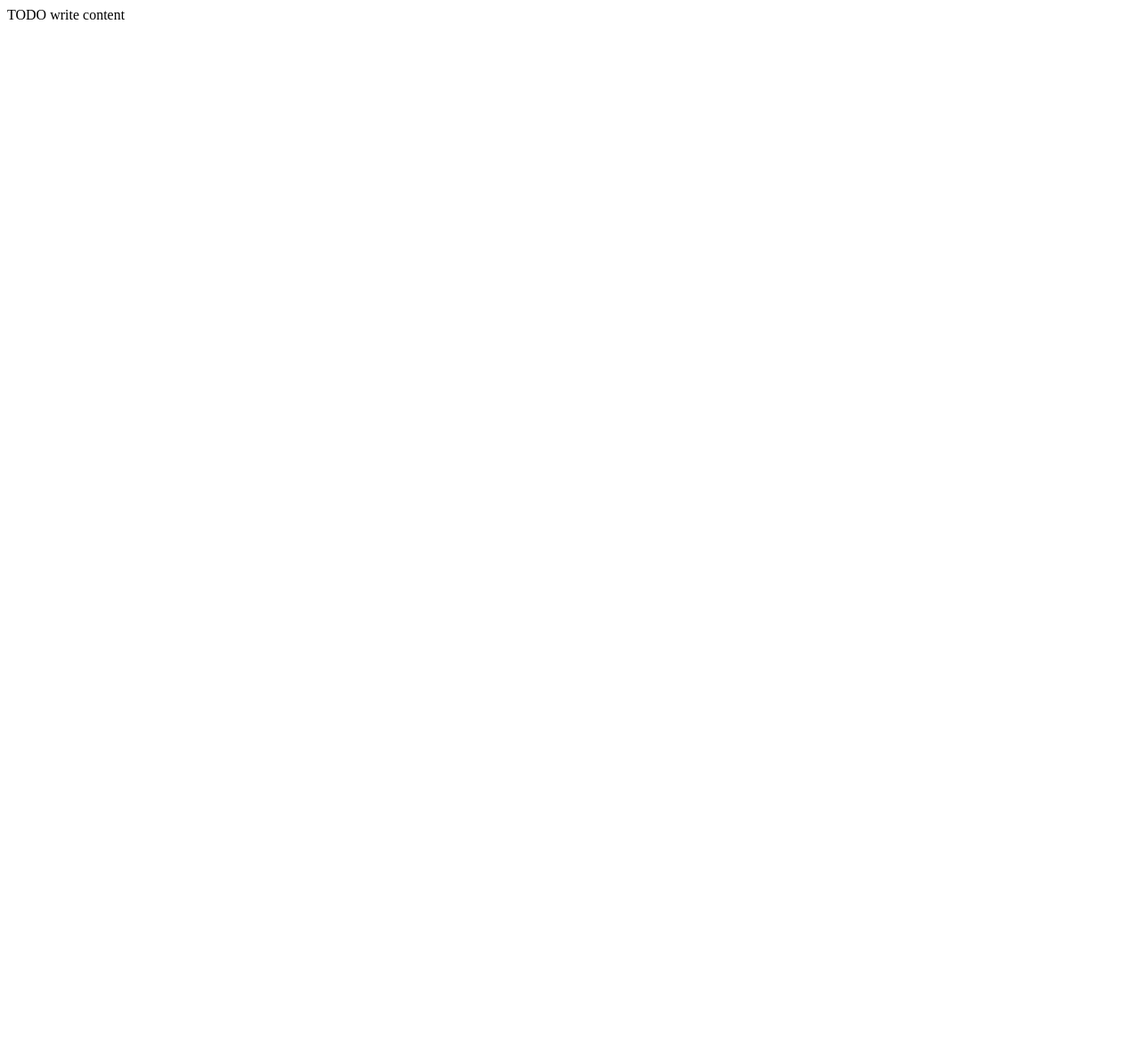
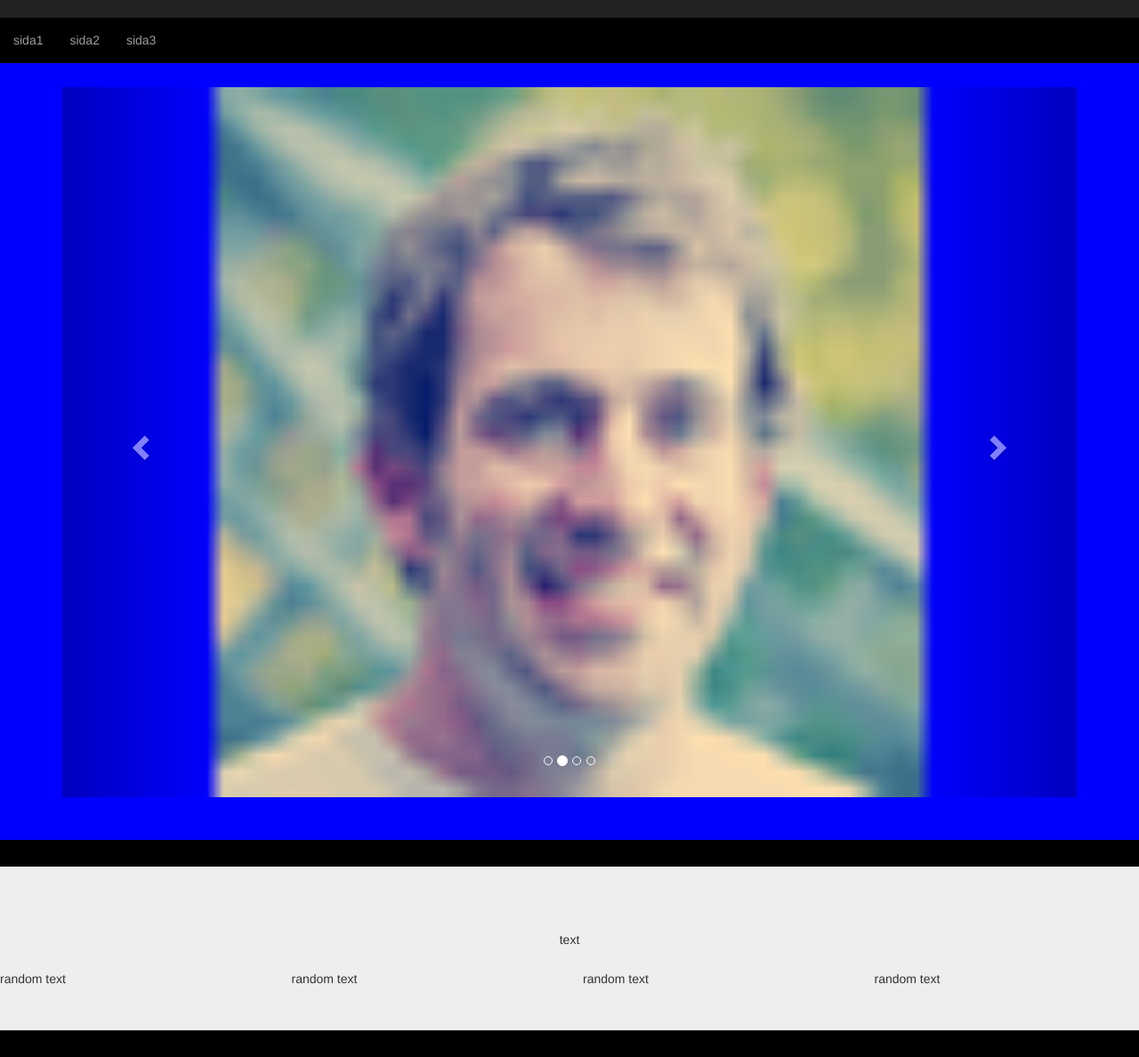
Before and after one commit to dlufr06/hack, a website: page Ludvig.html in a window 1280 px wide. Shown: the whole page at 89% size. Before the commit the page ends 800 px from the top, so only its background shows below. Drawn offline with nearby package versions, Linux system fonts and the light colour scheme.

Commit message:
uppdaterade ludvig.html

```diff
--- a/Ludvig.html
+++ b/Ludvig.html
@@ -9,8 +9,139 @@ and open the template in the editor.
         <title>TODO supply a title</title>
         <meta charset="UTF-8">
         <meta name="viewport" content="width=device-width, initial-scale=1.0">
-    </head>
-    <body>
-        <div>TODO write content</div>
-    </body>
+        <link rel='shortcut icon' type='image/x-icon' href='favicon.ico' />
+    <!-- The above 3 meta tags *must* come first in the head; any other head content must come *after* these tags -->
+
+ <style>
+  .carousel-inner > .item > img,
+  .carousel-inner > .item > a > img {
+      width: 70%;
+      margin: auto;
+  }
+  </style>
+    <!-- Bootstrap -->
+    <link href="bower_components/bootstrap/dist/css/bootstrap.min.css" rel="stylesheet">
+    <style>
+        body{
+            padding-top: 50px;
+        }
+
+
+    </style>
+     </head>
+     <body style="background-color: black">
+      <header>
+          <nav class="navbar navbar-inverse navbar-fixed-top navbar-inverset">
+              <div class="container" >
+                  <br>
+
+              </div>
+                  <div class="navbar-header">
+<!--                      <a href="" class="navbar-brand">T4</a>-->
+                      <button class="navbar-toggle" data-toggle="collapse" data-target="#content-nav">
+                          <span class="icon-bar"></span>
+                          <span class="icon-bar"></span>
+                          <span class="icon-bar"></span>
+                      </button>
+
+                  </div>
+                  <div style="background-color: black" class="collapse navbar-collapse" id="content-nav">
+                   <!-- innehållet-->
+
+                   <!--Vanliga länkar -->
+                   <ul class="nav navbar-nav">
+
+                       <li> <a href="">sida1</a></li>
+                        <li><a href="">sida2</a></li>
+                       <li> <a href="">sida3</a></li>
+                       <!--
+-->                   </ul>
+                   <!-- vanlig text-->
+<!--                   <p class="navbar-text navbar-right">Inloggad som Ludvig</p>-->
+<!--                   <form class="navbar-form navbar-right" role="search">
+                       <div class="form-group has-feedback">
+                           <input type="text" class="form-control" placeholder="Search this site" />
+                           <span class="glyphicon glyphicon-search form-control-feedback"></span>
+                       </div>
+                   </form>-->
+                  </div>
+          </nav>
+          <div style="background-color: blue; color:white;"  class="jumbotron">
+              <div class="container">
+                  <div id="myCarousel" class="carousel slide" data-ride="carousel">
+    <!-- Indicators -->
+    <ol class="carousel-indicators">
+      <li data-target="#myCarousel" data-slide-to="0" class="active"></li>
+      <li data-target="#myCarousel" data-slide-to="1"></li>
+      <li data-target="#myCarousel" data-slide-to="2"></li>
+      <li data-target="#myCarousel" data-slide-to="3"></li>
+    </ol>
+
+    <!-- Wrapper for slides -->
+    <div class="carousel-inner" role="listbox">
+      <div class="item active">
+          <img src="img/katt2.jpg" alt="Chania" width="460" height="345">
+      </div>
+
+      <div class="item">
+          <img src="img/user1.png" alt="Chania" width="460" height="345">
+      </div>
+
+      <div class="item">
+          <img src="img/related/PerspectiveNavigation.png" alt="Flower" width="460" height="345">
+      </div>
+
+      <div class="item">
+          <img src="img/related/sidebartransitions.png" alt="Flower" width="460" height="345">
+      </div>
+    </div>
+
+    <!-- Left and right controls -->
+    <a class="left carousel-control" href="#myCarousel" role="button" data-slide="prev">
+      <span class="glyphicon glyphicon-chevron-left" aria-hidden="true"></span>
+      <span class="sr-only">Previous</span>
+    </a>
+    <a class="right carousel-control" href="#myCarousel" role="button" data-slide="next">
+      <span class="glyphicon glyphicon-chevron-right" aria-hidden="true"></span>
+      <span class="sr-only">Next</span>
+    </a>
+  </div>
+              </div>
+          </div>
+          <div ></div>
+      </header>
+<!--         <div class="container">-->
+
+             <div class="jumbotron">
+                 <div class="row">
+                     <div class="well-lg">
+                     <center>text</center>
+                     </div>
+                 </div>
+                 <div class="row">
+                     <div class="col-lg-3 col-md-4 col-sm-6">
+                  random text
+              </div>
+                     <div class="col-lg-3 col-md-4 col-sm-6">
+                  random text
+              </div>
+                     <div class="col-lg-3 col-md-4 col-sm-6">
+                  random text
+              </div>
+                     <div class="col-lg-3 col-md-4 col-sm-6">
+                  random text
+              </div>
+
+
+
+
+                 </div>
+                 </div>
+
+
+<!--         </div>-->
+<script src="bower_components/jquery/dist/jquery.min.js"></script>
+<script src="bower_components/bootstrap/js/carousel.js"></script>
+  </body>
+
 </html>
```
